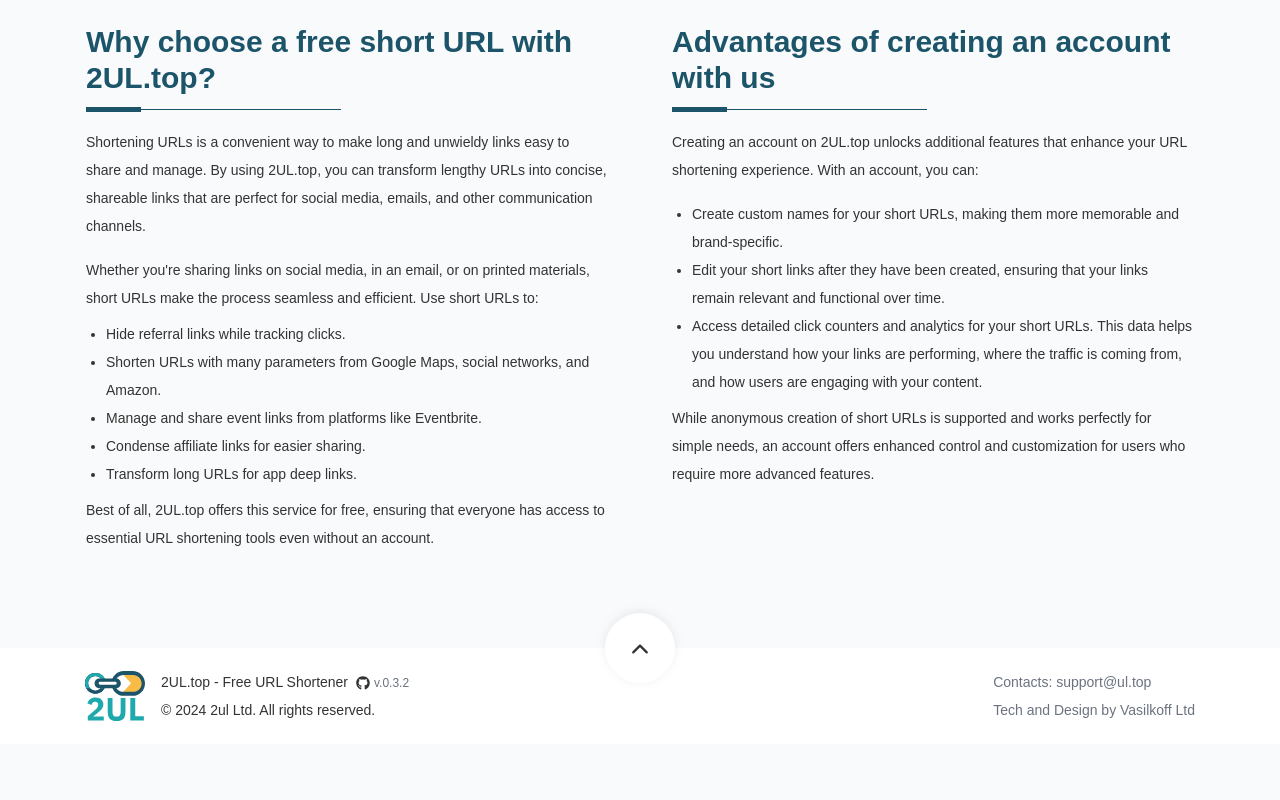
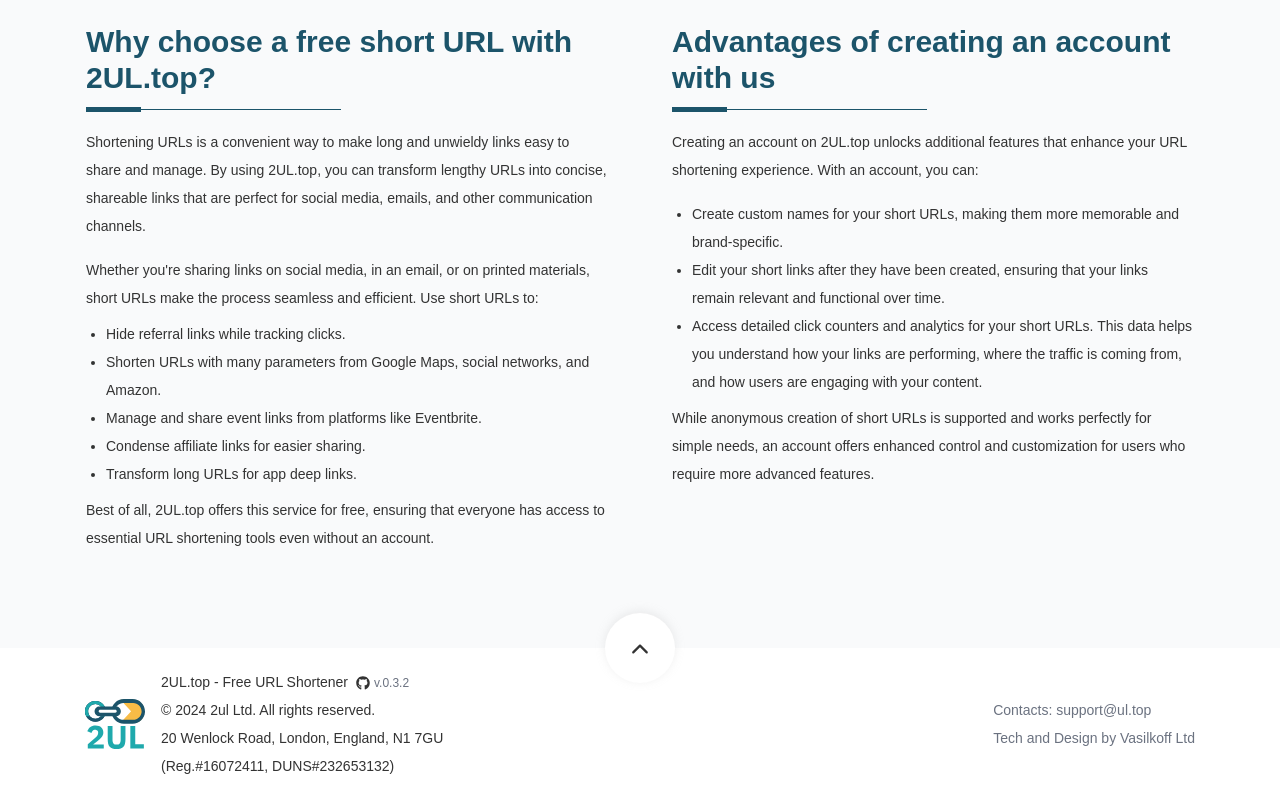
Before and after one commit to MaxSmile/2ulink, a React (Create React App) app in the folder 2ulink/: page / in a window 1280 px wide. Shown: the part 1828-2628 px from the top of the page. Before the commit the page ends 2572 px from the top, so only its background shows below. Built offline with nearby package versions, Linux system fonts and the light colour scheme.

Commit message:
Update Footer.jsx

```diff
--- a/2ulink/src/components/Footer.jsx
+++ b/2ulink/src/components/Footer.jsx
@@ -31,6 +31,10 @@
                             </a>
                             <br />
                             &copy; {year} <span className="org">2ul Ltd</span>. All rights reserved.
+                            <br/>
+                            20 Wenlock Road, London, England, N1 7GU
+                            <br/>
+                            (Reg.#16072411, DUNS#232653132)
                         </p>
                     </div>
 
```
